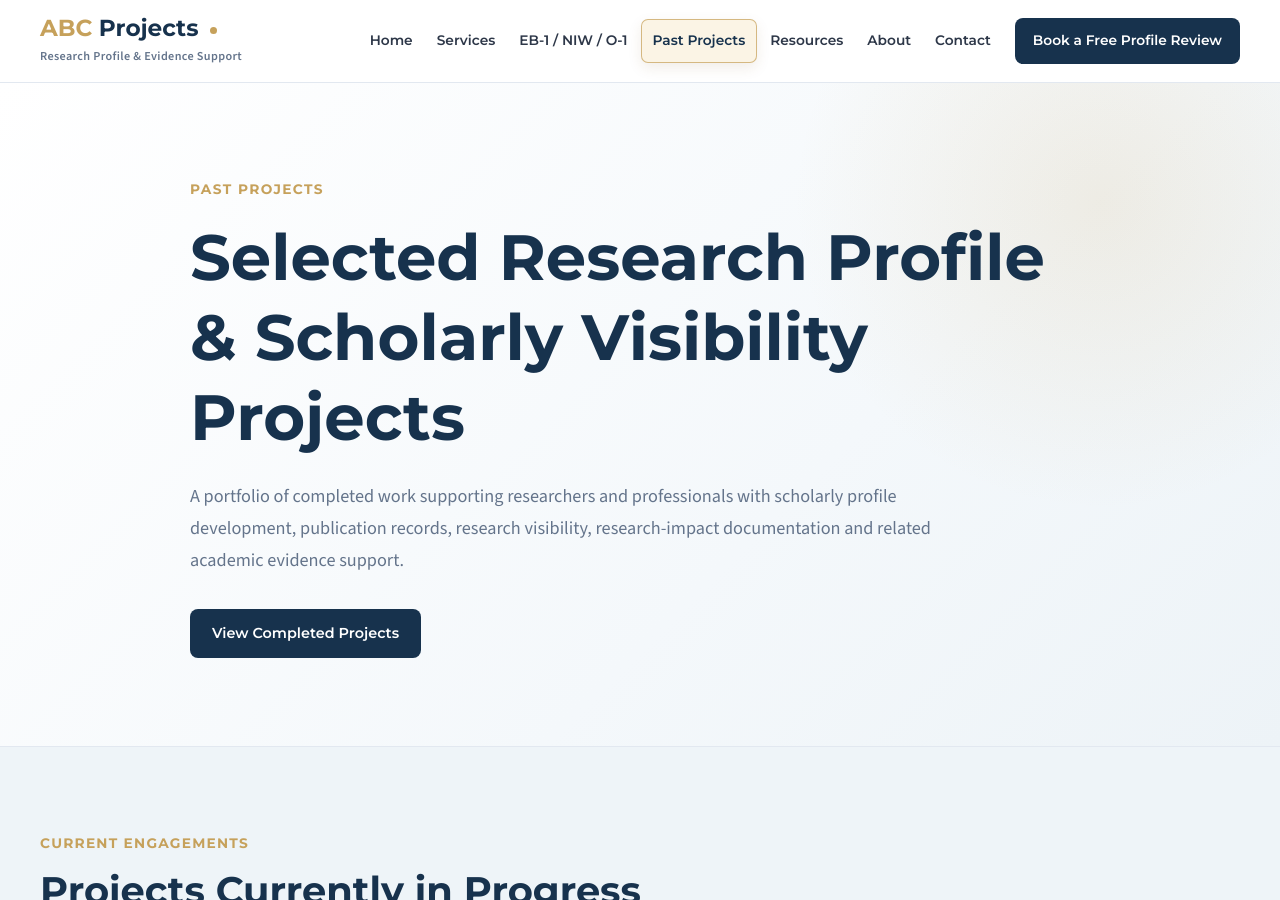
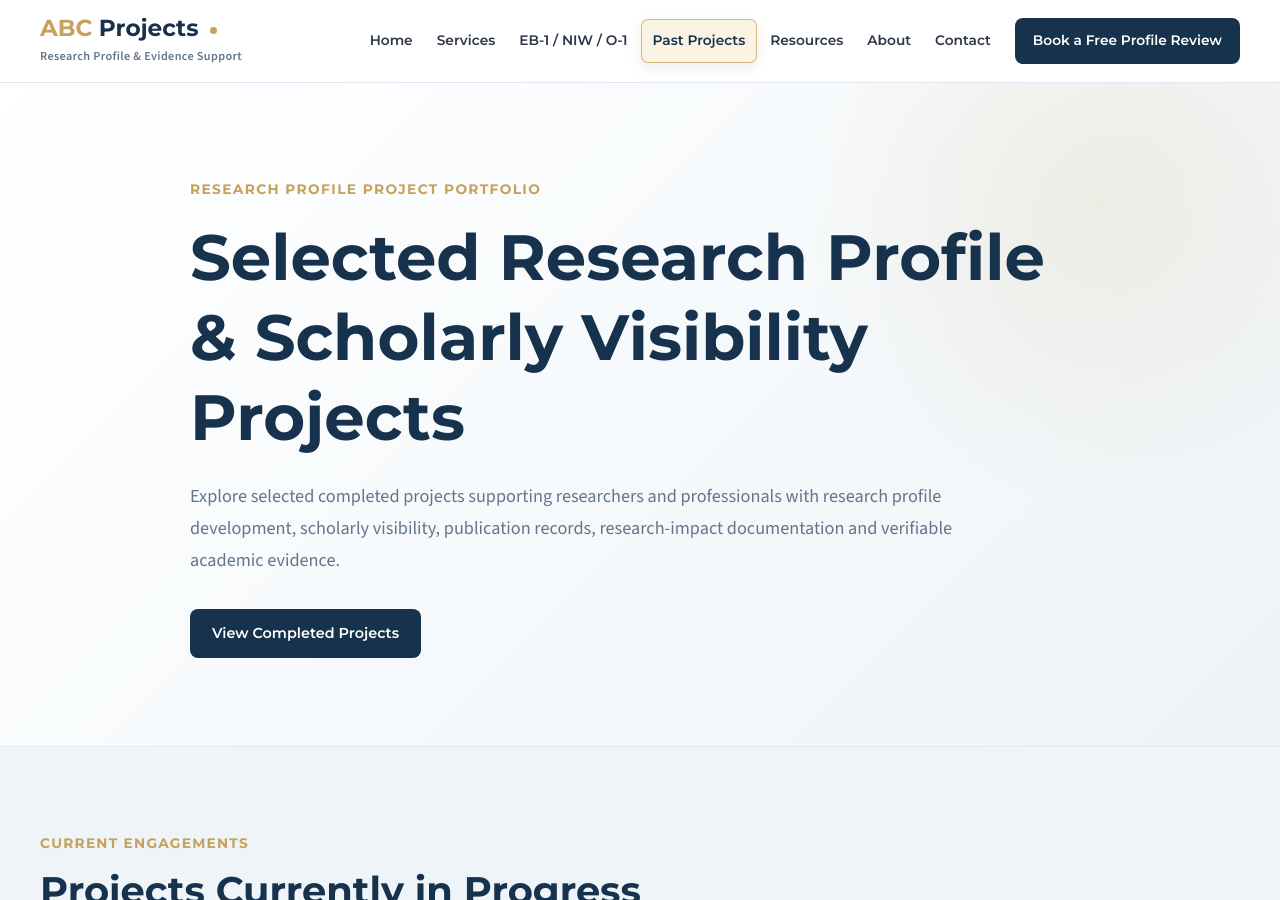
Before and after one commit to uprightpub/abcprojects, a Jekyll site: the page built from past-projects/index.html, in a window 1280 px wide and 900 px high. Built offline with Jekyll 4.4.1, drawn with Linux system fonts in a browser that asks for light colours; some of the changed lines change nothing that is shown; some of the changed text lies outside the part shown.

Commit message:
Optimize Past Projects SEO while preserving original source structure

```diff
--- a/past-projects/index.html
+++ b/past-projects/index.html
@@ -1,9 +1,56 @@
 ---
 layout: default
-title: "Past Projects"
-description: "Explore completed research profile, scholarly visibility and academic evidence projects supported by ABC Projects."
+title: "Research Profile & Visibility Projects | ABC Projects"
+description: "Explore completed research profile, scholarly visibility, publication-record and academic evidence projects supported by ABC Projects."
+permalink: /past-projects/
 custom_css: /assets/css/past-projects.css
 ---
+
+<script type="application/ld+json">
+{
+  "@context": "https://schema.org",
+  "@graph": [
+    {
+      "@type": "CollectionPage",
+      "@id": "https://abcprojects.org/past-projects/#collectionpage",
+      "name": "Research Profile and Scholarly Visibility Projects",
+      "url": "https://abcprojects.org/past-projects/",
+      "description": "A portfolio of completed research profile, scholarly visibility, publication-record and academic evidence projects supported by ABC Projects.",
+      "isPartOf": {
+        "@id": "https://abcprojects.org/#website"
+      },
+      "about": {
+        "@id": "https://abcprojects.org/#organization"
+      },
+      "mainEntity": {
+        "@type": "ItemList",
+        "name": "Completed Research Profile Projects",
+        "numberOfItems": 62,
+        "itemListOrder": "https://schema.org/ItemListOrderDescending"
+      },
+      "inLanguage": "en"
+    },
+    {
+      "@type": "BreadcrumbList",
+      "@id": "https://abcprojects.org/past-projects/#breadcrumb",
+      "itemListElement": [
+        {
+          "@type": "ListItem",
+          "position": 1,
+          "name": "Home",
+          "item": "https://abcprojects.org/"
+        },
+        {
+          "@type": "ListItem",
+          "position": 2,
+          "name": "Past Projects",
+          "item": "https://abcprojects.org/past-projects/"
+        }
+      ]
+    }
+  ]
+}
+</script>
 
 <!-- =========================================================
      PAST PROJECTS HERO
@@ -13,7 +60,7 @@
   <div class="container past-projects-hero-inner">
 
     <span class="past-projects-eyebrow">
-      Past Projects
+      Research Profile Project Portfolio
     </span>
 
     <h1>
@@ -21,9 +68,9 @@
     </h1>
 
     <p>
-      A portfolio of completed work supporting researchers and professionals
-      with scholarly profile development, publication records, research visibility,
-      research-impact documentation and related academic evidence support.
+      Explore selected completed projects supporting researchers and professionals
+      with research profile development, scholarly visibility, publication records,
+      research-impact documentation and verifiable academic evidence.
     </p>
 
     <a
@@ -165,7 +212,7 @@
       </span>
 
       <h2>
-        Past Client Portfolio
+        Completed Research Profile Project Portfolio
       </h2>
 
       <p>
@@ -1079,13 +1126,13 @@
 
         <a
           class="button past-projects-cta-primary"
-          href="{ '/contact/' | relative_url }">
+          href="{{ '/contact/' | relative_url }}">
           Book a Free Profile Review
         </a>
 
         <a
           class="button past-projects-cta-secondary"
-          href="{ '/services/' | relative_url }">
+          href="{{ '/services/' | relative_url }}">
           Explore Services
         </a>
 
```
